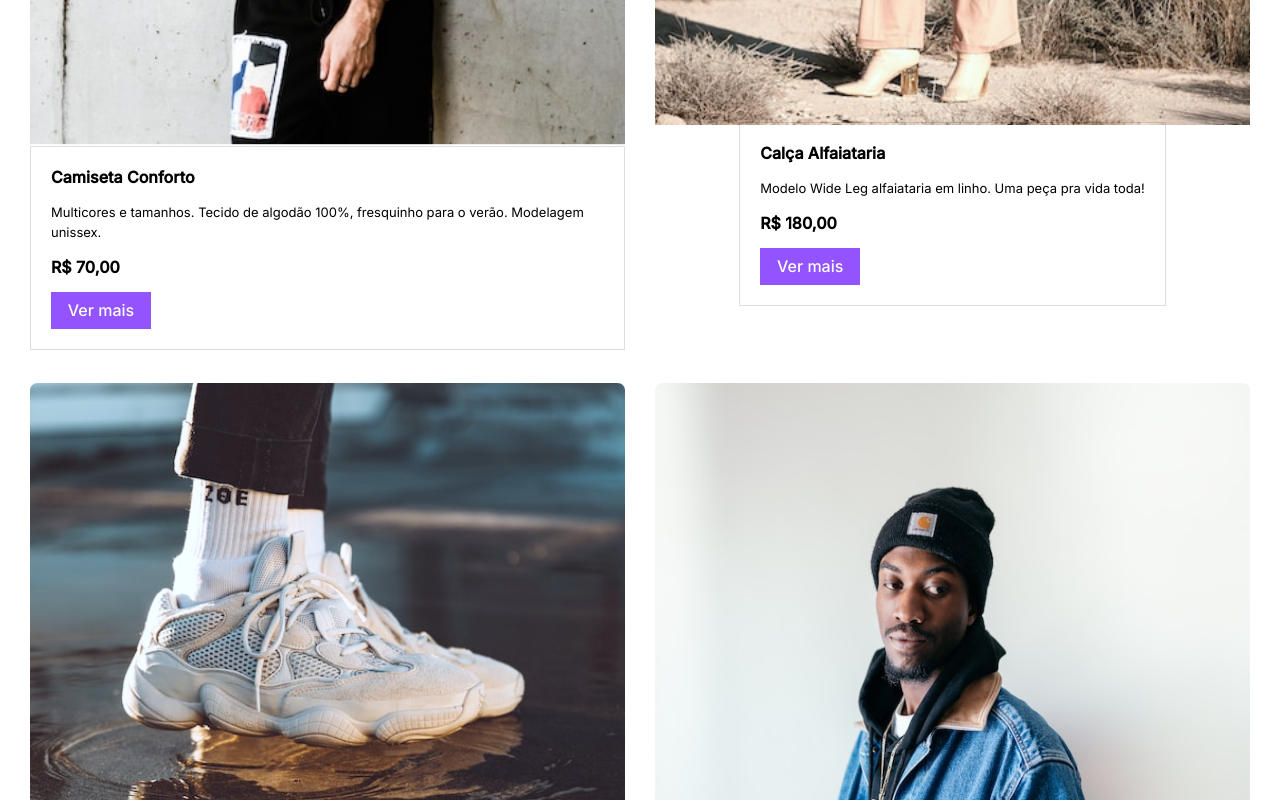
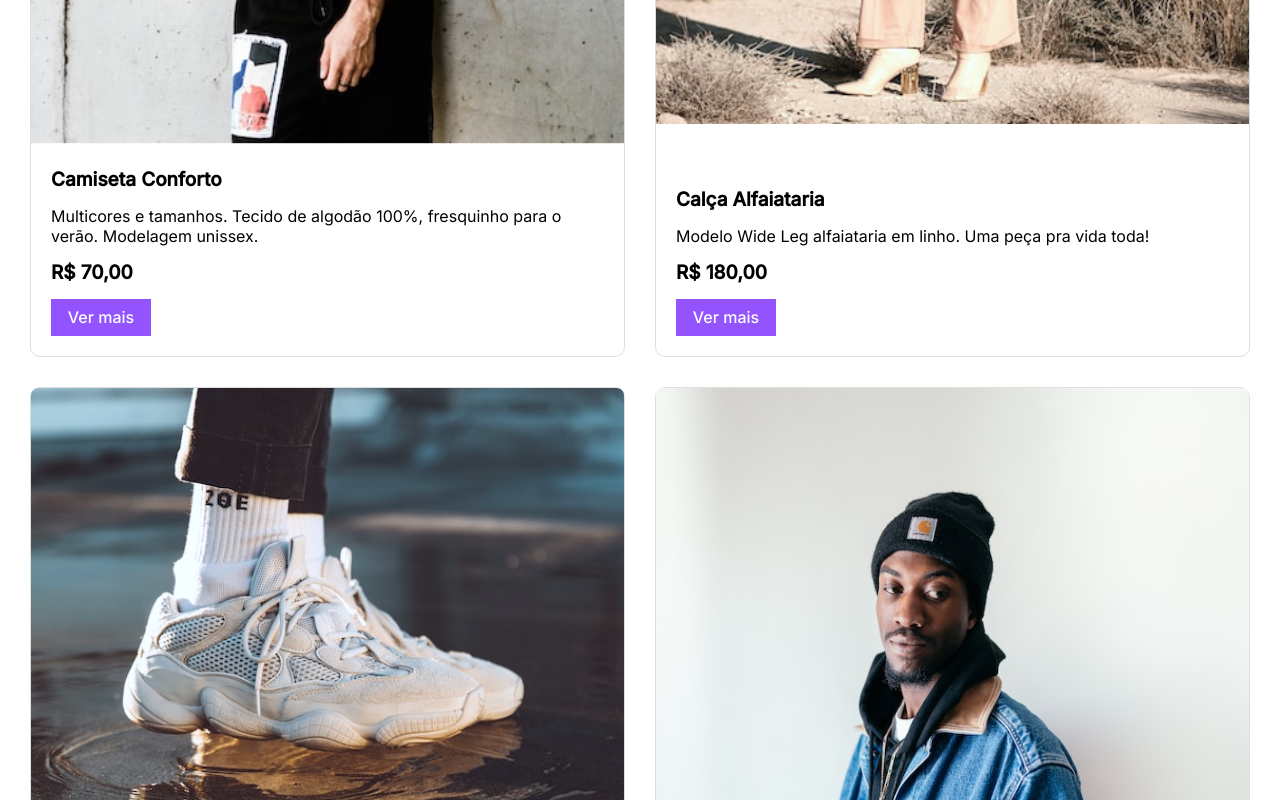
Before and after one commit to Ian-FS/meteora-ecommerce, a React (Vite) app: page / in a window 1280 px wide. Shown: the part 2340-3140 px from the top of the page. Built offline with nearby package versions, Linux system fonts and the light colour scheme.

Commit message:
atualizado estilo dos componentes Cards e Card

```diff
--- a/src/components/Cards/Card/Card.scss
+++ b/src/components/Cards/Card/Card.scss
@@ -2,12 +2,15 @@
     max-width: 323px;
 
     display: flex;
-    align-items: center;
     flex-direction: column;
+    justify-content: space-between;
 
     position: relative;
 
     margin-bottom: 30px;
+
+    border: solid 1px #00000021;
+    border-radius: 10px;
 
     @media screen and (min-width: 768px) {
         max-width: 1440px;
@@ -24,13 +27,11 @@
     .info__container {
         display: flex;
         flex-direction: column;
+        width: -webkit-fill-available;
         gap: 15px;
         position: relative;
-        top: -3px;
 
         padding: 20px;
-
-        border: solid 1px #00000021;
 
         h3 {
             //styleName: Basic Typography/Paragraph Bold;
@@ -38,6 +39,9 @@
             font-size: 16px;
             font-weight: 700;
             text-align: left;
+            @media screen and (min-width: 768px) {
+                font-size: 19px;
+            }
         }
         h4 {
             font-family: var(--font-primary);
@@ -45,6 +49,9 @@
             font-weight: 400;
             text-align: left;
             line-height: 20px;
+            @media screen and (min-width: 768px) {
+                font-size: 16px;
+            }
         }
         button {
             width: 100px;
--- a/src/components/Cards/Cards.scss
+++ b/src/components/Cards/Cards.scss
@@ -7,9 +7,14 @@
     padding: 0 30px;
 
     .grid__container {
-        @media screen and (min-width: 768px) {
+        @media screen and (min-width: 768px) and (max-width: 1439px) {
             display: grid;
             grid-template-columns: repeat(2, 1fr);
+            column-gap: 30px;
+        }
+        @media screen and (min-width: 1440px) {
+            display: grid;
+            grid-template-columns: repeat(3, 1fr);
             column-gap: 30px;
         }
     }
```
